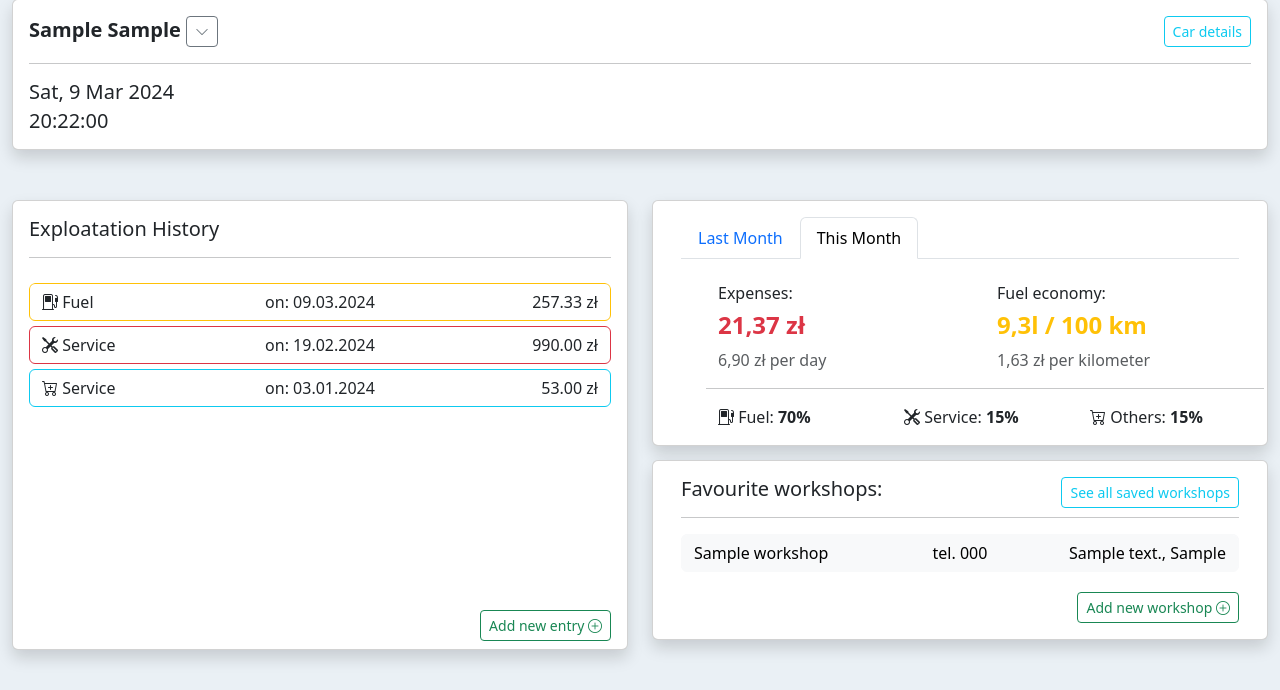
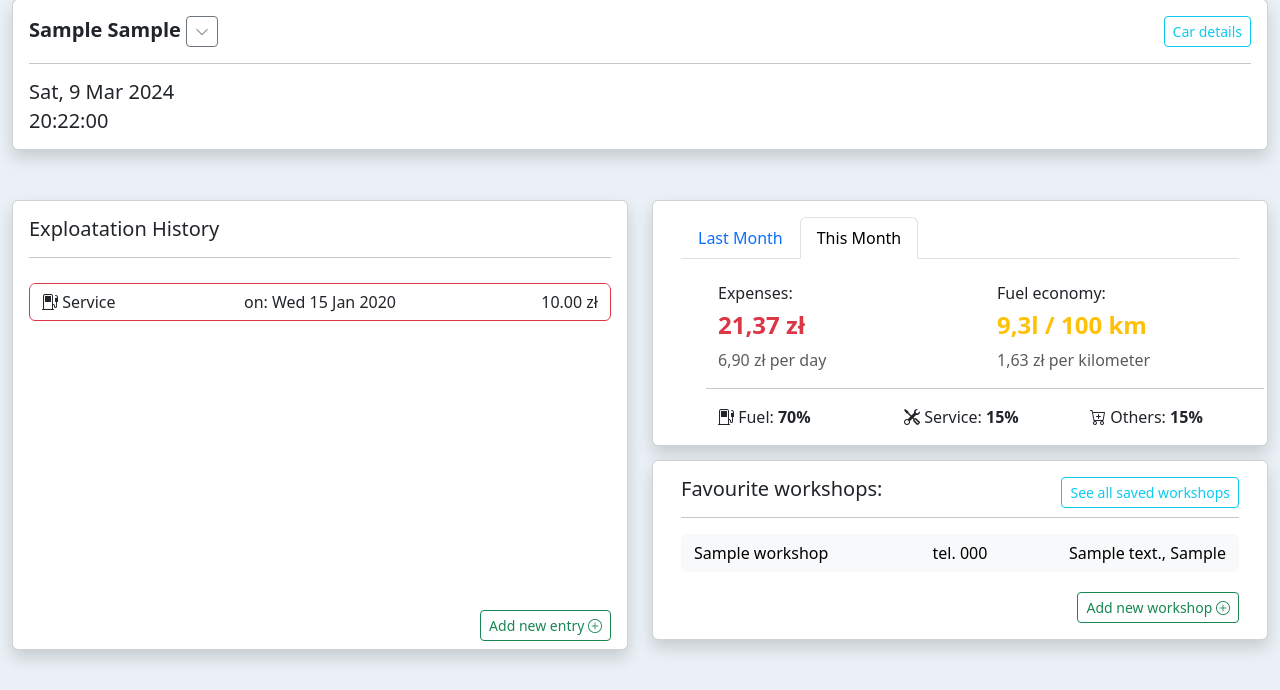
Before and after one commit to KamSaf/django_car_management_app, a Django app: page /home/ in a window 1280 px wide. Shown: the part 82-772 px from the top of the page. Run offline with Django 5.2, Linux system fonts and the light colour scheme; a user stored in the database is signed in; tables that the repository leaves empty hold one stand-in row (values such as "Sample post"); some libraries are stand-ins or nearby versions.

Commit message:
Replaced placeholder fixtures of entries in home.html with real objects from database

```diff
--- a/car_management_app/views.py
+++ b/car_management_app/views.py
@@ -46,9 +46,12 @@ def home(request, car_id=None):
     cars = Car.objects.filter(user=request.user).order_by('create_date').all()
 
     viewed_car = get_viewed_car(user=request.user, car_id=car_id)
+    entries = Entry.objects.filter(user=request.user, car=viewed_car).order_by('-date').all()
 
     last_entry = Entry.objects.filter(car=viewed_car).order_by('-date').first()
     viewed_car_mileage = last_entry.mileage if last_entry else 0
+
+    # create forms
     new_workshop_form = WorkshopForm(logged_user=request.user)
     new_car_form = CarForm(logged_user=request.user)
     new_entry_form = EntryForm(logged_user=request.user, car=viewed_car)
@@ -67,6 +70,7 @@ def home(request, car_id=None):
             'viewed_car': viewed_car,
             'viewed_car_mileage': viewed_car_mileage,
             'workshops': workshops,
-            'favourite_workshops': favourite_workshops
+            'favourite_workshops': favourite_workshops,
+            'entries': entries,
         }
     )
--- a/templates/home.html
+++ b/templates/home.html
@@ -35,39 +35,19 @@
                         <hr>
                         <div class="h-75" style="margin-top: 25px;">
                             <div class="list-group h-100 scrollable overflow-auto">
-                                <button class="btn btn-outline-warning text-dark" style="margin-bottom: 5px;" data-bs-toggle="modal" data-bs-target="#entry_details_modal" data-url="#">
+                                {% for entry in entries %}
+                                    <button class="btn {% if entry.category == 'fuel' %} btn-outline-warning {% elif entry.category == 'service' %} btn-outline-danger {% else %} btn-outline-info {% endif %} text-dark" style="margin-bottom: 5px;" data-bs-toggle="modal" data-bs-target="#entry_details_modal" data-url="#">
                                         <div style="max-height: 50px;">
                                             <div class="row">
-                                            <span class="col text-start"><i class="bi bi-fuel-pump"></i> Fuel</span>
+                                                <span class="col text-start"><i class="bi bi-fuel-pump"></i> {{ entry.category|capfirst }}</span>
                                                 <span class="col text-center">
-                                                on: 09.03.2024
+                                                    on: {{ entry.date|date:"D d M Y" }}
                                                 </span>
-                                            <span class="col text-end">257.33 zł</span>
+                                                <span class="col text-end">{{ entry.cost|stringformat:".2f" }} zł</span>
                                             </div>
                                         </div>
                                     </button>
-                                <button class="btn btn-outline-danger text-dark" style="margin-bottom: 5px;" data-bs-toggle="modal" data-bs-target="#entry_details_modal" data-url="#">
-                                    <div style="max-height: 50px;">
-                                        <div class="row">
-                                            <span class="col text-start"><i class="bi bi-tools"></i> Service</span>
-                                            <span class="col text-center">
-                                                on: 19.02.2024
-                                            </span>
-                                            <span class="col text-end">990.00 zł</span>
-                                        </div>
-                                    </div>
-                                </button>
-                                <button class="btn btn-outline-info text-dark" style="margin-bottom: 5px;" data-bs-toggle="modal" data-bs-target="#entry_details_modal" data-url="#">
-                                    <div style="max-height: 50px;">
-                                        <div class="row">
-                                            <span class="col text-start"><i class="bi bi-cart-plus"></i> Service</span>
-                                            <span class="col text-center">
-                                                on: 03.01.2024
-                                            </span>
-                                            <span class="col text-end">53.00 zł</span>
-                                        </div>
-                                    </div>
-                                </button>
+                                {% endfor %}
                             </div>
                         </div>
                         <button style="margin-top: 15px;" class="btn btn-sm btn-outline-success float-end" data-bs-toggle="modal" data-bs-target="#new_entry_modal">Add new entry <i class="bi bi-plus-circle"></i></button>
```
Lines whose indentation alone changed are shown as unchanged.
